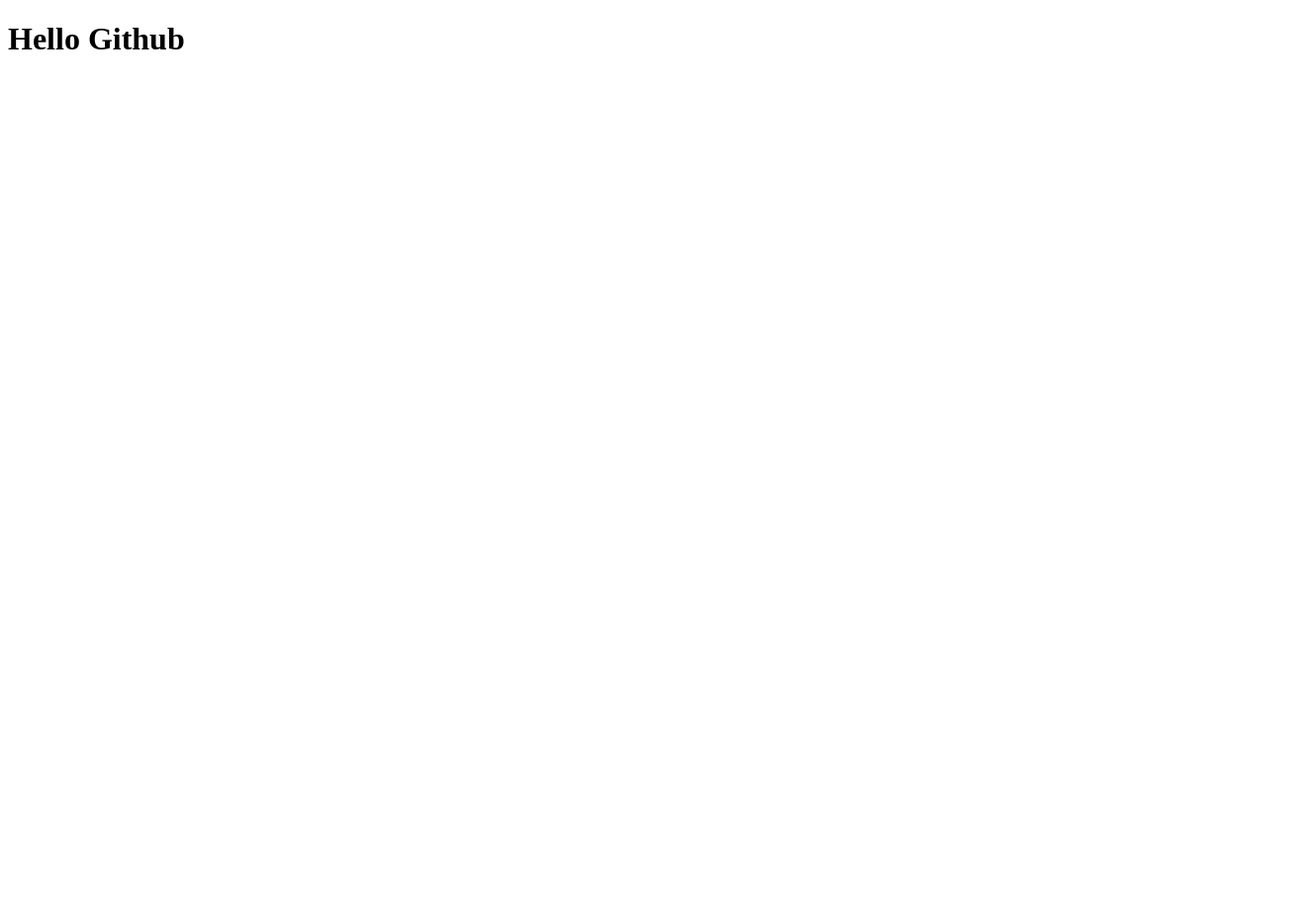
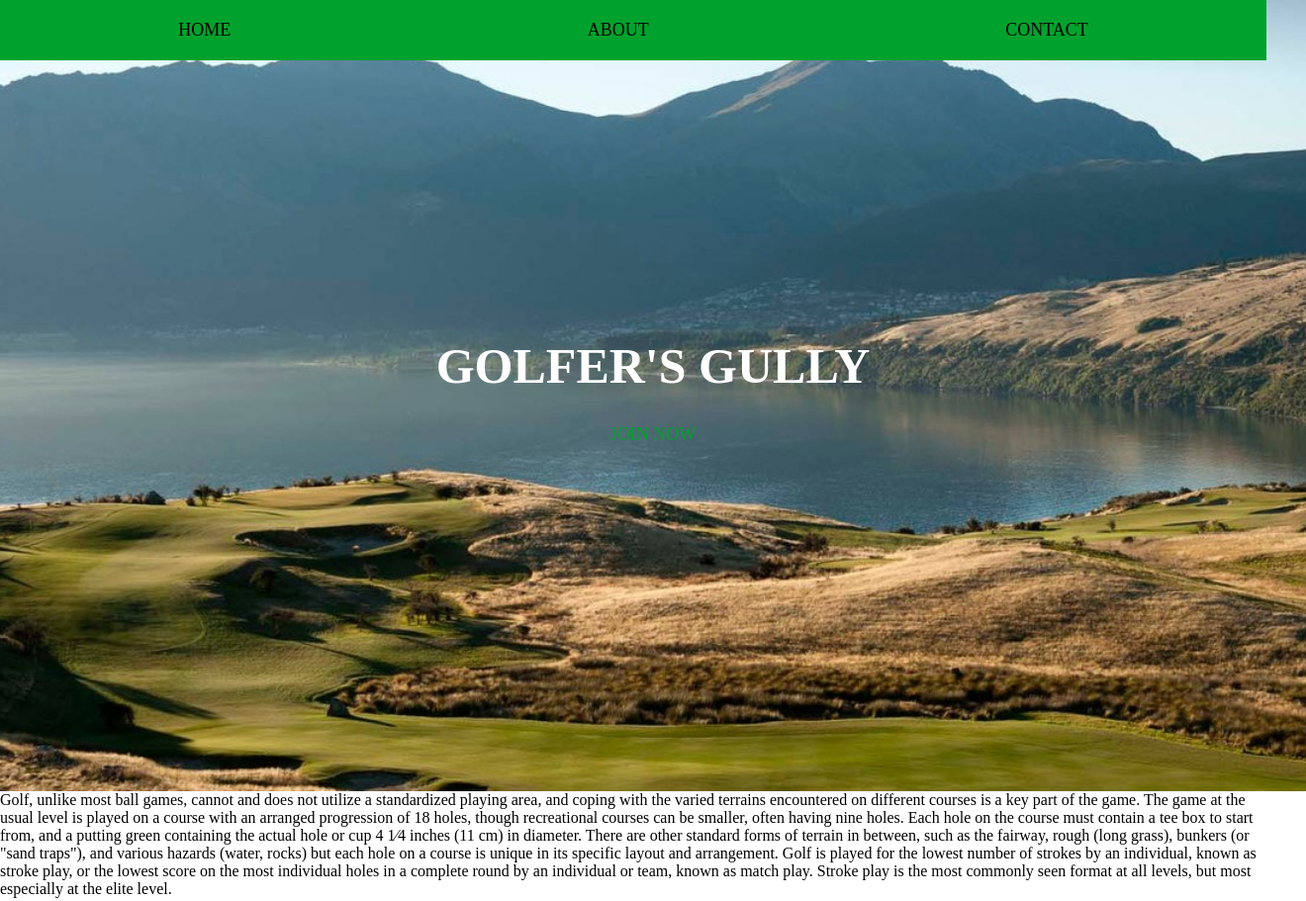
Before and after one commit to Luke-Crichton/hello-world, a plain HTML site: page index.html in a window 1280 px wide. Shown: the top 911 px of the page at 99% size, 1320 px wide, since content can reach past the window. Before the commit the page ends 800 px from the top, so only its background shows below. Drawn offline with Linux system fonts and the light colour scheme.

Commit message:
dasfasdfasdf

```diff
--- a/index.html
+++ b/index.html
@@ -4,11 +4,29 @@
   <meta charset="UTF-8">
   <meta name="viewport" content="width=device-width, initial-scale=1.0">
   <meta http-equiv="X-UA-Compatible" content="ie=edge">
-
-  <title>Document</title>
+  <link rel="stylesheet" href="style.css">
+  <title></title>
 </head>
 <body>
-  <h1>Hello Github</h1>
-
+  <nav>
+    <div class="nav-item"><a href="#"></a>HOME</div>
+    <div class="nav-item"><a href="#"></a>ABOUT</div>
+    <div class="nav-item"><a href="#"></a>CONTACT</div>
+  </nav>
+  <header id="showcase">
+    <h1>GOLFER'S GULLY</h1>
+    <a href="#"class="button">JOIN NOW</a>
+  </header>
+  <div class="wrapper">
+    <div class="text">
+      <p>Golf, unlike most ball games, cannot and does not utilize a standardized playing area, and coping with the varied terrains encountered on different courses is a key part of the game. The game at the usual level is played on a course with an arranged progression of 18 holes, though recreational courses can be smaller, often having nine holes. Each hole on the course must contain a tee box to start from, and a putting green containing the actual hole or cup 4 1⁄4 inches (11 cm) in diameter. There are other standard forms of terrain in between, such as the fairway, rough (long grass), bunkers (or "sand traps"), and various hazards (water, rocks) but each hole on a course is unique in its specific layout and arrangement. Golf is played for the lowest number of strokes by an individual, known as stroke play, or the lowest score on the most individual holes in a complete round by an individual or team, known as match play. Stroke play is the most commonly seen format at all levels, but most especially at the elite level.
+      </p>
+    </div>
+      <img src="the-hills.jpg" alt="The Hills Golf Course">
+    <div class="text">
+      <p>Golf, unlike most ball games, cannot and does not utilize a standardized playing area, and coping with the varied terrains encountered on different courses is a key part of the game. The game at the usual level is played on a course with an arranged progression of 18 holes, though recreational courses can be smaller, often having nine holes. Each hole on the course must contain a tee box to start from, and a putting green containing the actual hole or cup 4 1⁄4 inches (11 cm) in diameter. There are other standard forms of terrain in between, such as the fairway, rough (long grass), bunkers (or "sand traps"), and various hazards (water, rocks) but each hole on a course is unique in its specific layout and arrangement. Golf is played for the lowest number of strokes by an individual, known as stroke play, or the lowest score on the most individual holes in a complete round by an individual or team, known as match play. Stroke play is the most commonly seen format at all levels, but most especially at the elite level.
+      </p>
+    </div>
+  </div>
 </body>
 </html>
--- /dev/null
+++ b/style.css
@@ -0,0 +1,60 @@
+* {
+  margin: 0;
+  padding: 0;
+  font-family: "Raleway" sans-serif;
+}
+
+body {
+
+}
+nav {
+  display:flex;
+  position: fixed;
+  background-color: rgb(0, 162, 45);
+  width: 100%;
+}
+.nav-item {
+  text-align: center;
+  flex-grow: 1;
+  padding: 20px;
+  font-size: 18px;
+}
+a {
+  text-decoration: none;
+  color: white;
+}
+
+#showcase{
+  background-image: url('jacks.jpg');
+  height: 100vh;
+  width: 100%;
+  background-size: cover;
+  background-position: center;
+  display: flex;
+  flex-direction: column;
+  justify-content: center;
+  align-items: center;
+  color: white;
+  padding: 0 20px;
+}
+#showcase h1 {
+  font-size: 50px;
+}
+
+#showcase .button {
+  font-size: 18px;
+  text-decoration: none;
+  color: rgb(0, 162, 45);
+  padding: 10px 20px;
+  border-radius: 10px;
+  margin-top: 20px;
+}
+#showcase .button:hover {
+  cursor: pointer;
+  transition: 1s ease;
+}
+
+img {
+  width: 100%;
+  margin-top: 50px;
+}
```
Also changed, not shown: jacks.jpg (added), the-hills.jpg (added).
